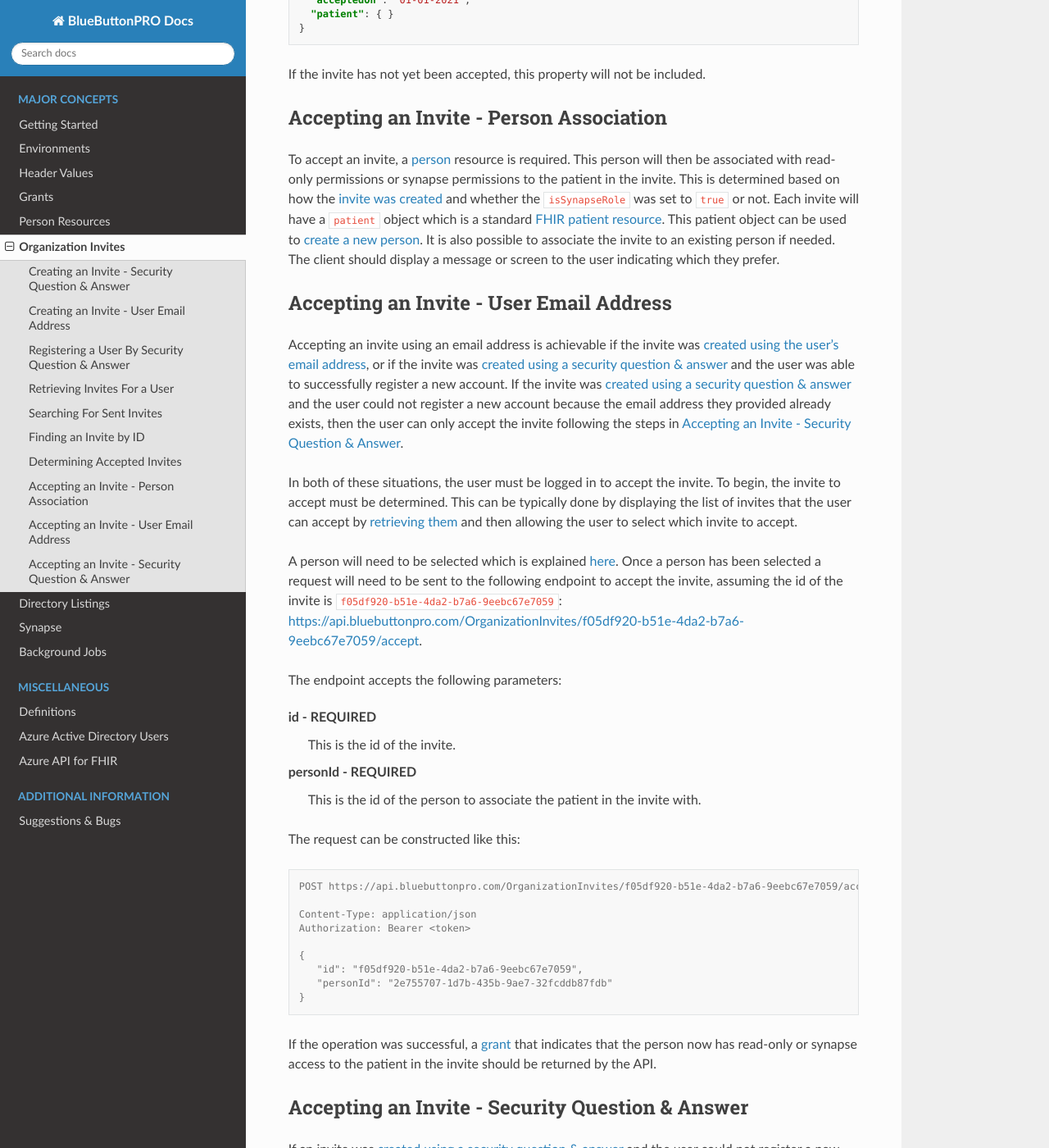
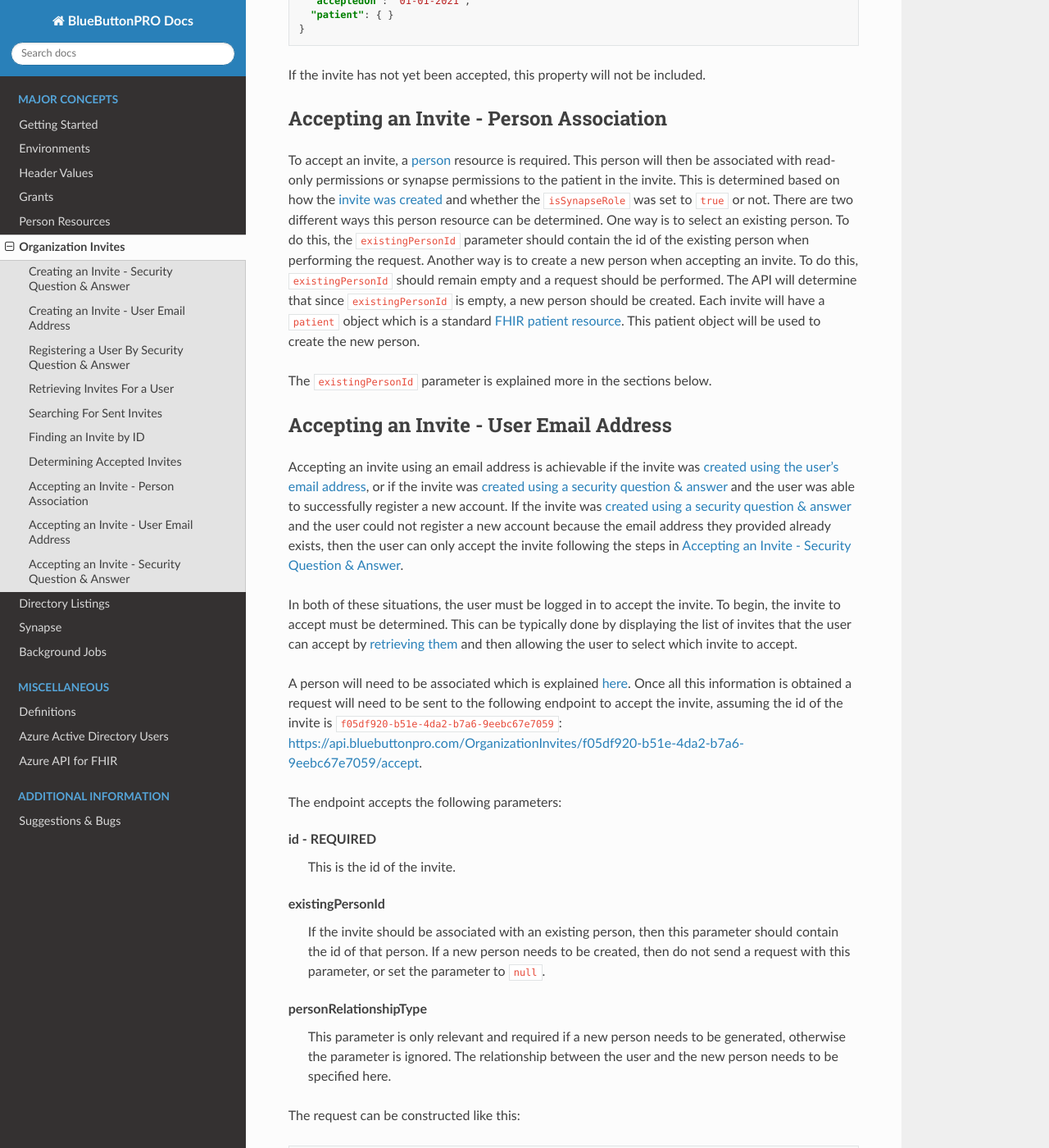
Before and after one commit to darena-solutions/bluebuttonpro-public, a Sphinx documentation site: the page built from docs/source/organization-invite.rst, in a window 1280 px wide and 1400 px high, scrolled down 8446 px. Shown: the whole window at 82% size. Built offline with Sphinx 7.4.7 and the Read the Docs theme 2.0.0, drawn with Linux system fonts in a browser that asks for light colours; some of the changed text lies outside the part shown.

Commit message:
Updated documentation to describe how a person can be associated from an invite by specifying an existing person or creating a new person

```diff
--- a/docs/source/organization-invite.rst
+++ b/docs/source/organization-invite.rst
@@ -35,7 +35,7 @@ isSynapseRole - **REQUIRED**
 accessiblePatientId
    This is the id of the FHIR patient resource in the organization's FHIR server. This will be the patient
    that the user will be linked to and have read-only access. If the id of the patient is not known,
-   a search can be performed instead by using the *accessiblePatientIdentifierSearchStr* parameter.
+   a search can be performed instead by using the ``accessiblePatientIdentifierSearchStr`` parameter.
 
 .. _organization-invite-accessible-patient-identifier-search-str:
 
@@ -435,11 +435,16 @@ Accepting an Invite - Person Association
 To accept an invite, a :doc:`person <person>` resource is required. This person will then be associated
 with read-only permissions or synapse permissions to the patient in the invite. This is determined based
 on how the :ref:`invite was created <organization-invite-creating-an-invite-security-question-and-answer>`
-and whether the ``isSynapseRole`` was set to ``true`` or not. Each invite will have a ``patient`` object
-which is a standard `FHIR patient resource <https://www.hl7.org/fhir/patient.html>`_. This patient object
-can be used to :ref:`create a new person <person-creating-a-person>`. It is also possible to associate
-the invite to an existing person if needed. The client should display a message or screen to the user
-indicating which they prefer.
+and whether the ``isSynapseRole`` was set to ``true`` or not. There are two different ways this person
+resource can be determined. One way is to select an existing person. To do this, the ``existingPersonId``
+parameter should contain the id of the existing person when performing the request. Another way is to
+create a new person when accepting an invite. To do this, ``existingPersonId`` should remain empty and
+a request should be performed. The API will determine that since ``existingPersonId`` is empty, a new
+person should be created. Each invite will have a ``patient`` object which is a standard `FHIR patient
+resource <https://www.hl7.org/fhir/patient.html>`_. This patient object will be used to create the new
+person.
+
+The ``existingPersonId`` parameter is explained more in the sections below.
 
 
 .. _organization-invite-accepting-an-invite-user-email-address:
@@ -460,17 +465,28 @@ accept must be determined. This can be typically done by displaying the list of
 can accept by :ref:`retrieving them <organization-invite-retrieving-invites-for-a-user>` and then allowing
 the user to select which invite to accept.
 
-A person will need to be selected which is explained :ref:`here <organization-invite-accepting-an-invite-person-association>`.
-Once a person has been selected a request will need to be sent to the following endpoint to accept the
-invite, assuming the id of the invite is ``f05df920-b51e-4da2-b7a6-9eebc67e7059``: https://api.bluebuttonpro.com/OrganizationInvites/f05df920-b51e-4da2-b7a6-9eebc67e7059/accept.
+A person will need to be associated which is explained :ref:`here <organization-invite-accepting-an-invite-person-association>`.
+Once all this information is obtained a request will need to be sent to the following endpoint to accept
+the invite, assuming the id of the invite is ``f05df920-b51e-4da2-b7a6-9eebc67e7059``: https://api.bluebuttonpro.com/OrganizationInvites/f05df920-b51e-4da2-b7a6-9eebc67e7059/accept.
 
 The endpoint accepts the following parameters:
 
 id - **REQUIRED**
    This is the id of the invite.
 
-personId - **REQUIRED**
-   This is the id of the person to associate the patient in the invite with.
+.. _organization-invite-existing-person-id:
+
+existingPersonId
+   If the invite should be associated with an existing person, then this parameter should contain the
+   id of that person. If a new person needs to be created, then do not send a request with this parameter,
+   or set the parameter to ``null``.
+
+.. _organization-invite-person-relationship-type:
+
+personRelationshipType
+   This parameter is only relevant and required if a new person needs to be generated, otherwise the
+   parameter is ignored. The relationship between the user and the new person needs to be specified
+   here.
 
 The request can be constructed like this:
 
@@ -483,7 +499,7 @@ The request can be constructed like this:
 
    {
       "id": "f05df920-b51e-4da2-b7a6-9eebc67e7059",
-      "personId": "2e755707-1d7b-435b-9ae7-32fcddb87fdb"
+      "existingPersonId": "2e755707-1d7b-435b-9ae7-32fcddb87fdb"
    }
 
 If the operation was successful, a :doc:`grant <grants>` that indicates that the person now has read-only
@@ -535,9 +551,9 @@ The request should look like this:
 
 The API will then return the invite if the security answer matches.
 
-To accept the invite, a person will need to be selected. More information on that is explained :ref:`here
-<organization-invite-accepting-an-invite-person-association>`. Once a person has been selected, a call
-to the following endpoint will need to be performed: https://api.bluebuttonpro.com/OrganizationInvites/security-details/code/ABC12345/accept.
+To accept the invite, a person will need to be associated. More information on that is explained :ref:`here
+<organization-invite-accepting-an-invite-person-association>`. Once this information has been obtained,
+a call to the following endpoint will need to be performed: https://api.bluebuttonpro.com/OrganizationInvites/security-details/code/ABC12345/accept.
 
 This endpoint accepts the following parameters:
 
@@ -547,8 +563,11 @@ securityCode - **REQUIRED**
 securityAnswer - **REQUIRED**
    The security answer entered by the user that identifies the invite.
 
-personId - **REQUIRED**
-   This is the id of the person to associate the patient in the invite with.
+existingPersonId
+   see :ref:`existingPersonId <organization-invite-existing-person-id>`
+
+personRelationshipType
+   see :ref:`personRelationshipType <organization-invite-person-relationship-type>`
 
 The request should look like this:
 
@@ -562,7 +581,7 @@ The request should look like this:
    {
       "securityCode": "ABC12345",
       "securityAnswer": "Charlie",
-      "personId": "2e755707-1d7b-435b-9ae7-32fcddb87fdb"
+      "personRelationshipType": "Self"
    }
 
 If the operation was successful, the API will return a :doc:`grant <grants>` that indicates that the
```
Also changed, not shown: docs/source/person.rst (+0 -7 lines).
